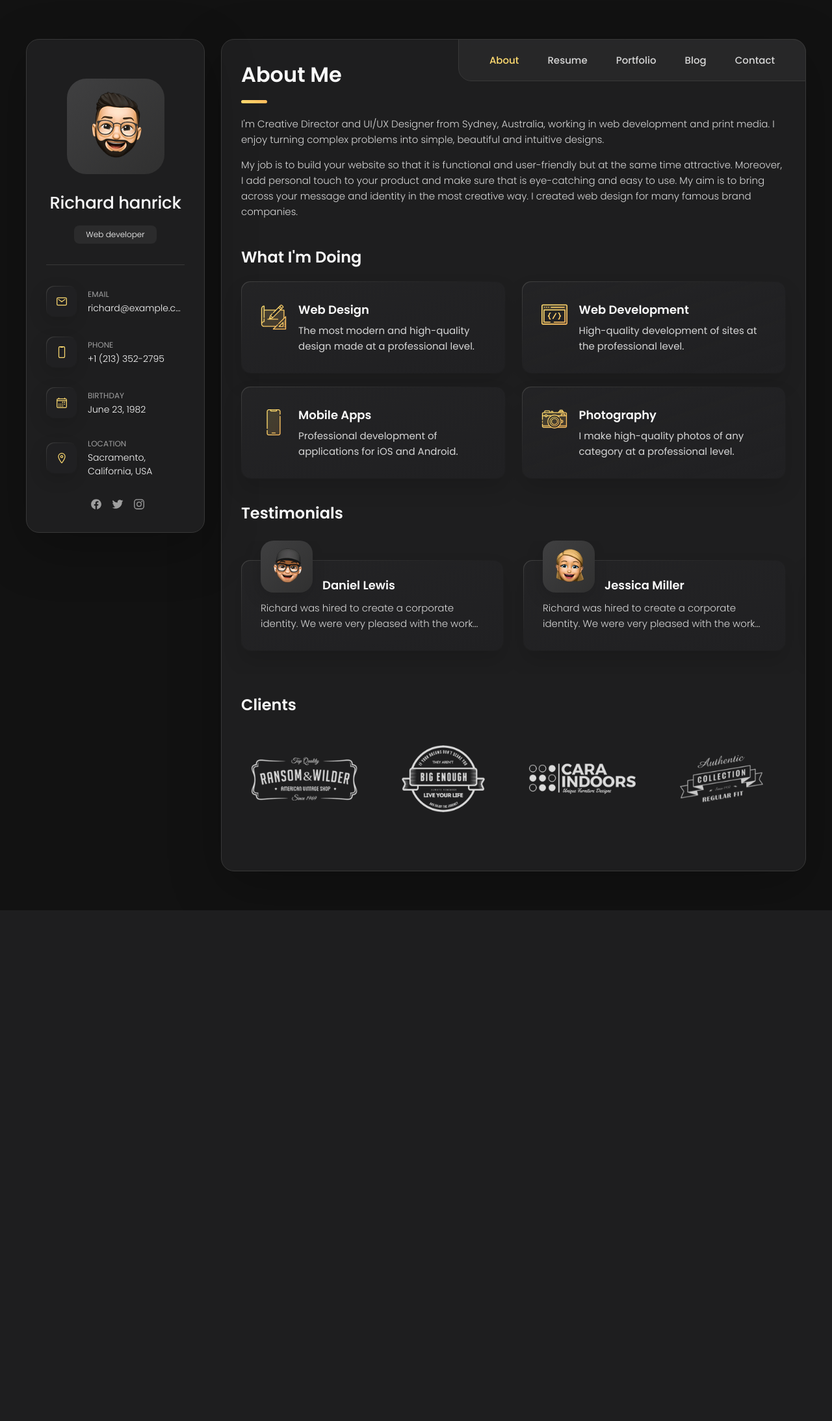
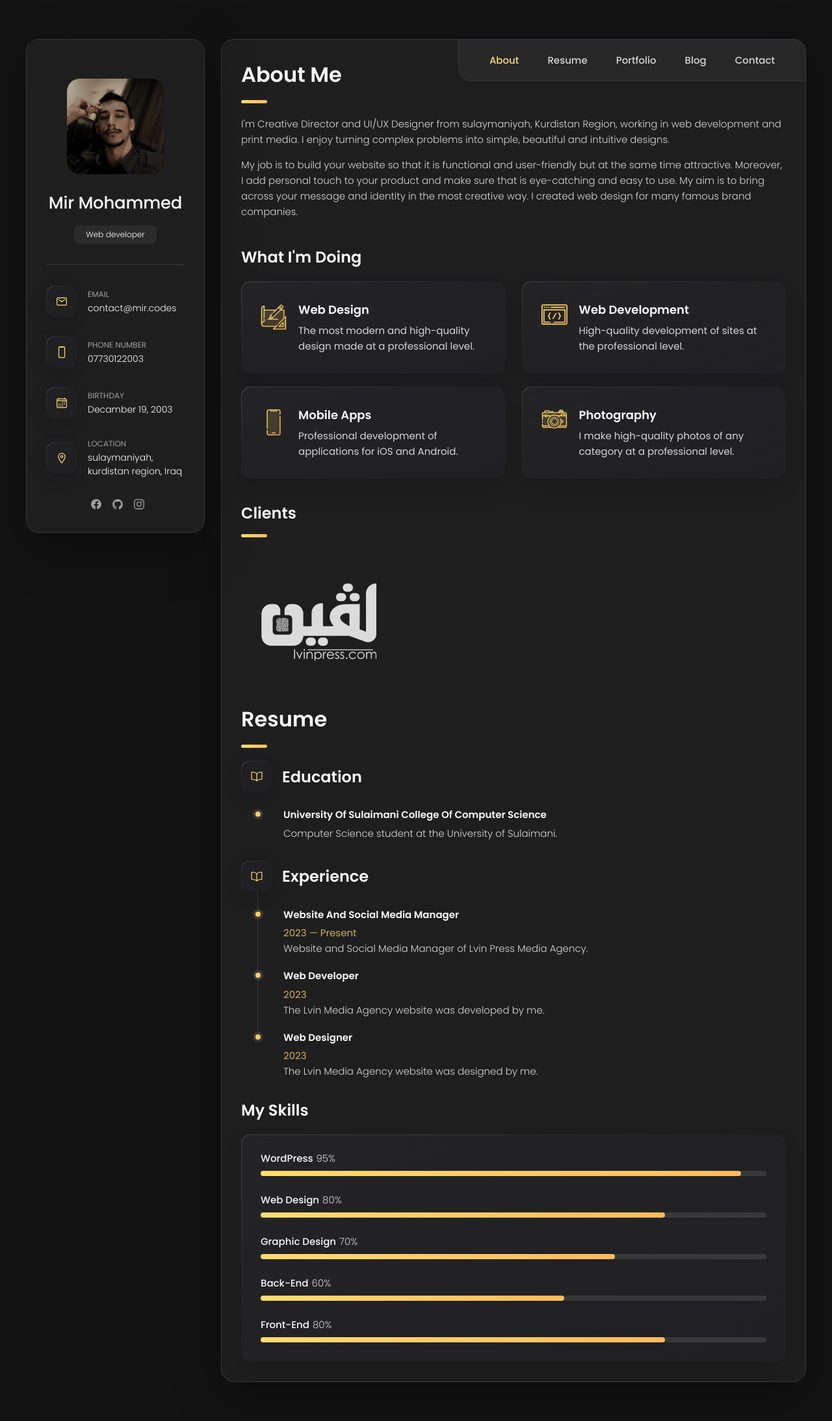
Before and after one commit to meer404/my-Portfolio, a PHP site: page / in a window 1280 px wide. Shown: the whole page at 65% size. Before the commit the page ends 1401 px from the top, so only its background shows below. Run offline with PHP 8.4, Linux system fonts and the light colour scheme.

Commit message:
fix all to me

```diff
--- a/assets/css/style.css
+++ b/assets/css/style.css
@@ -507,7 +507,6 @@ main {
 .about-text p { margin-bottom: 15px; }
 
 
-
 /**
  * #service
  */
--- a/index.html
+++ b/index.html
@@ -5,12 +5,13 @@
   <meta charset="UTF-8">
   <meta http-equiv="X-UA-Compatible" content="IE=edge">
   <meta name="viewport" content="width=device-width, initial-scale=1.0">
-  <title>vCard - Personal Portfolio</title>
+  <title>Mir Codes</title>
 
   <!--
     - favicon
   -->
-  <link rel="shortcut icon" href="./assets/images/logo.ico" type="image/x-icon">
+  <link rel="icon" type="image/png" sizes="32x32" href="assets/images/logo.png">
+  <link rel="shortcut icon" href="assets/images/logo.png" type="image/png">
 
   <!--
     - custom css link
@@ -42,11 +43,11 @@
       <div class="sidebar-info">
 
         <figure class="avatar-box">
-          <img src="./assets/images/my-avatar.png" alt="Richard hanrick" width="80">
+          <img src="./assets/images/me2.png" alt="Richard hanrick" width="80"style="border-radius: 20px;">
         </figure>
 
         <div class="info-content">
-          <h1 class="name" title="Richard hanrick">Richard hanrick</h1>
+          <h1 class="name" title="Richard hanrick">Mir Mohammed</h1>
 
           <p class="title">Web developer</p>
         </div>
@@ -74,7 +75,7 @@
             <div class="contact-info">
               <p class="contact-title">Email</p>
 
-              <a href="mailto:richard@example.com" class="contact-link">richard@example.com</a>
+              <a href="mailto:richard@example.com" class="contact-link">contact@mir.codes</a>
             </div>
 
           </li>
@@ -86,9 +87,9 @@
             </div>
 
             <div class="contact-info">
-              <p class="contact-title">Phone</p>
+              <p class="contact-title">Phone Number</p>
 
-              <a href="tel:+12133522795" class="contact-link">+1 (213) 352-2795</a>
+              <a href="tel:+12133522795" class="contact-link">07730122003</a>
             </div>
 
           </li>
@@ -102,7 +103,7 @@
             <div class="contact-info">
               <p class="contact-title">Birthday</p>
 
-              <time datetime="1982-06-23">June 23, 1982</time>
+              <time datetime="1982-06-23">Decamber 19, 2003</time>
             </div>
 
           </li>
@@ -116,7 +117,7 @@
             <div class="contact-info">
               <p class="contact-title">Location</p>
 
-              <address>Sacramento, California, USA</address>
+              <address>sulaymaniyah, kurdistan region, Iraq</address>
             </div>
 
           </li>
@@ -128,19 +129,19 @@
         <ul class="social-list">
 
           <li class="social-item">
-            <a href="#" class="social-link">
+            <a href="https://www.facebook.com/mir.mohammed.33449" target="_blank" class="social-link">
               <ion-icon name="logo-facebook"></ion-icon>
             </a>
           </li>
 
           <li class="social-item">
-            <a href="#" class="social-link">
-              <ion-icon name="logo-twitter"></ion-icon>
+            <a href="https://github.com/meer404" target="_blank" class="social-link">
+              <ion-icon name="logo-github"></ion-icon>
             </a>
           </li>
 
           <li class="social-item">
-            <a href="#" class="social-link">
+            <a href="https://www.instagram.com/mmeera.0/" target="_blank" class="social-link">
               <ion-icon name="logo-instagram"></ion-icon>
             </a>
           </li>
@@ -209,7 +210,7 @@
 
         <section class="about-text">
           <p>
-            I'm Creative Director and UI/UX Designer from Sydney, Australia, working in web development and print media.
+            I'm Creative Director and UI/UX Designer from sulaymaniyah, Kurdistan Region, working in web development and print media.
             I enjoy
             turning complex problems into simple, beautiful and intuitive designs.
           </p>
@@ -304,107 +305,7 @@
         </section>
 
 
-        <!--
-          - testimonials
-        -->
 
-        <section class="testimonials">
-
-          <h3 class="h3 testimonials-title">Testimonials</h3>
-
-          <ul class="testimonials-list has-scrollbar">
-
-            <li class="testimonials-item">
-              <div class="content-card" data-testimonials-item>
-
-                <figure class="testimonials-avatar-box">
-                  <img src="./assets/images/avatar-1.png" alt="Daniel lewis" width="60" data-testimonials-avatar>
-                </figure>
-
-                <h4 class="h4 testimonials-item-title" data-testimonials-title>Daniel lewis</h4>
-
-                <div class="testimonials-text" data-testimonials-text>
-                  <p>
-                    Richard was hired to create a corporate identity. We were very pleased with the work done. She has a
-                    lot of experience
-                    and is very concerned about the needs of client. Lorem ipsum dolor sit amet, ullamcous cididt
-                    consectetur adipiscing
-                    elit, seds do et eiusmod tempor incididunt ut laborels dolore magnarels alia.
-                  </p>
-                </div>
-
-              </div>
-            </li>
-
-            <li class="testimonials-item">
-              <div class="content-card" data-testimonials-item>
-
-                <figure class="testimonials-avatar-box">
-                  <img src="./assets/images/avatar-2.png" alt="Jessica miller" width="60" data-testimonials-avatar>
-                </figure>
-
-                <h4 class="h4 testimonials-item-title" data-testimonials-title>Jessica miller</h4>
-
-                <div class="testimonials-text" data-testimonials-text>
-                  <p>
-                    Richard was hired to create a corporate identity. We were very pleased with the work done. She has a
-                    lot of experience
-                    and is very concerned about the needs of client. Lorem ipsum dolor sit amet, ullamcous cididt
-                    consectetur adipiscing
-                    elit, seds do et eiusmod tempor incididunt ut laborels dolore magnarels alia.
-                  </p>
-                </div>
-
-              </div>
-            </li>
-
-            <li class="testimonials-item">
-              <div class="content-card" data-testimonials-item>
-
-                <figure class="testimonials-avatar-box">
-                  <img src="./assets/images/avatar-3.png" alt="Emily evans" width="60" data-testimonials-avatar>
-                </figure>
-
-                <h4 class="h4 testimonials-item-title" data-testimonials-title>Emily evans</h4>
-
-                <div class="testimonials-text" data-testimonials-text>
-                  <p>
-                    Richard was hired to create a corporate identity. We were very pleased with the work done. She has a
-                    lot of experience
-                    and is very concerned about the needs of client. Lorem ipsum dolor sit amet, ullamcous cididt
-                    consectetur adipiscing
-                    elit, seds do et eiusmod tempor incididunt ut laborels dolore magnarels alia.
-                  </p>
-                </div>
-
-              </div>
-            </li>
-
-            <li class="testimonials-item">
-              <div class="content-card" data-testimonials-item>
-
-                <figure class="testimonials-avatar-box">
-                  <img src="./assets/images/avatar-4.png" alt="Henry william" width="60" data-testimonials-avatar>
-                </figure>
-
-                <h4 class="h4 testimonials-item-title" data-testimonials-title>Henry william</h4>
-
-                <div class="testimonials-text" data-testimonials-text>
-                  <p>
-                    Richard was hired to create a corporate identity. We were very pleased with the work done. She has a
-                    lot of experience
-                    and is very concerned about the needs of client. Lorem ipsum dolor sit amet, ullamcous cididt
-                    consectetur adipiscing
-                    elit, seds do et eiusmod tempor incididunt ut laborels dolore magnarels alia.
-                  </p>
-                </div>
-
-              </div>
-            </li>
-
-          </ul>
-
-        </section>
 
 
         <!--
@@ -429,27 +330,18 @@
               <img src="./assets/images/icon-quote.svg" alt="quote icon">
             </div>
 
-            <div class="modal-content">
 
-              <h4 class="h3 modal-title" data-modal-title>Daniel lewis</h4>
-
-              <time datetime="2021-06-14">14 June, 2021</time>
-
-              <div data-modal-text>
-                <p>
-                  Richard was hired to create a corporate identity. We were very pleased with the work done. She has a
-                  lot of experience
-                  and is very concerned about the needs of client. Lorem ipsum dolor sit amet, ullamcous cididt
-                  consectetur adipiscing
-                  elit, seds do et eiusmod tempor incididunt ut laborels dolore magnarels alia.
-                </p>
-              </div>
-
-            </div>
 
           </section>
 
         </div>
+
+
+        <!--
+          - testimonials modal
+        -->
+
+
 
 
         <!--
@@ -458,62 +350,26 @@
 
         <section class="clients">
 
-          <h3 class="h3 clients-title">Clients</h3>
+
+          <h3 class="h3 article-title">Clients</h3>
 
           <ul class="clients-list has-scrollbar">
 
             <li class="clients-item">
-              <a href="#">
-                <img src="./assets/images/logo-1-color.png" alt="client logo">
+              <a href="https://lvinpress.com/" target="_blank" class="clients-link">
+                <img src="./assets/images/lvin-logo.png" alt="client logo">
               </a>
             </li>
 
-            <li class="clients-item">
-              <a href="#">
-                <img src="./assets/images/logo-2-color.png" alt="client logo">
-              </a>
-            </li>
-
-            <li class="clients-item">
-              <a href="#">
-                <img src="./assets/images/logo-3-color.png" alt="client logo">
-              </a>
-            </li>
-
-            <li class="clients-item">
-              <a href="#">
-                <img src="./assets/images/logo-4-color.png" alt="client logo">
-              </a>
-            </li>
-
-            <li class="clients-item">
-              <a href="#">
-                <img src="./assets/images/logo-5-color.png" alt="client logo">
-              </a>
-            </li>
-
-            <li class="clients-item">
-              <a href="#">
-                <img src="./assets/images/logo-6-color.png" alt="client logo">
-              </a>
-            </li>
 
           </ul>
 
         </section>
 
-      </article>
-
-
-
-
-
-      <!--
+         <!--
         - #RESUME
       -->
-
-      <article class="resume" data-page="resume">
-
+       <section>
         <header>
           <h2 class="h2 article-title">Resume</h2>
         </header>
@@ -532,48 +388,22 @@
 
             <li class="timeline-item">
 
-              <h4 class="h4 timeline-item-title">University school of the arts</h4>
+              <h4 class="h4 timeline-item-title">university of sulaimani college of computer science</h4>
 
-              <span>2007 — 2008</span>
+
 
               <p class="timeline-text">
-                Nemo enims ipsam voluptatem, blanditiis praesentium voluptum delenit atque corrupti, quos dolores et
-                quas molestias
-                exceptur.
+                Computer Science student at the University of Sulaimani.
               </p>
 
             </li>
 
-            <li class="timeline-item">
 
-              <h4 class="h4 timeline-item-title">New york academy of art</h4>
-
-              <span>2006 — 2007</span>
-
-              <p class="timeline-text">
-                Ratione voluptatem sequi nesciunt, facere quisquams facere menda ossimus, omnis voluptas assumenda est
-                omnis..
-              </p>
-
-            </li>
-
-            <li class="timeline-item">
-
-              <h4 class="h4 timeline-item-title">High school of art and design</h4>
-
-              <span>2002 — 2004</span>
-
-              <p class="timeline-text">
-                Duis aute irure dolor in reprehenderit in voluptate, quila voluptas mag odit aut fugit, sed consequuntur
-                magni dolores
-                eos.
-              </p>
-
-            </li>
 
           </ol>
 
         </section>
+
 
         <section class="timeline">
 
@@ -589,28 +419,24 @@
 
             <li class="timeline-item">
 
-              <h4 class="h4 timeline-item-title">Creative director</h4>
+              <h4 class="h4 timeline-item-title">Website and Social Media Manager</h4>
 
-              <span>2015 — Present</span>
+              <span>2023 — Present</span>
 
               <p class="timeline-text">
-                Nemo enim ipsam voluptatem blanditiis praesentium voluptum delenit atque corrupti, quos dolores et qvuas
-                molestias
-                exceptur.
+               Website and Social Media Manager of Lvin Press Media Agency.
               </p>
 
             </li>
 
             <li class="timeline-item">
 
-              <h4 class="h4 timeline-item-title">Art director</h4>
+              <h4 class="h4 timeline-item-title">Web developer</h4>
 
-              <span>2013 — 2015</span>
+              <span>2023</span>
 
               <p class="timeline-text">
-                Nemo enims ipsam voluptatem, blanditiis praesentium voluptum delenit atque corrupti, quos dolores et
-                quas molestias
-                exceptur.
+                The Lvin Media Agency website was developed by me.
               </p>
 
             </li>
@@ -619,12 +445,10 @@
 
               <h4 class="h4 timeline-item-title">Web designer</h4>
 
-              <span>2010 — 2013</span>
+              <span>2023</span>
 
               <p class="timeline-text">
-                Nemo enims ipsam voluptatem, blanditiis praesentium voluptum delenit atque corrupti, quos dolores et
-                quas molestias
-                exceptur.
+                The Lvin Media Agency website was designed by me.
               </p>
 
             </li>
@@ -638,6 +462,19 @@
           <h3 class="h3 skills-title">My skills</h3>
 
           <ul class="skills-list content-card">
+
+            <li class="skills-item">
+
+              <div class="title-wrapper">
+                <h5 class="h5">WordPress</h5>
+                <data value="95">95%</data>
+              </div>
+
+              <div class="skill-progress-bg">
+                <div class="skill-progress-fill" style="width: 95%;"></div>
+              </div>
+
+            </li>
 
             <li class="skills-item">
 
@@ -668,12 +505,152 @@
             <li class="skills-item">
 
               <div class="title-wrapper">
-                <h5 class="h5">Branding</h5>
-                <data value="90">90%</data>
+                <h5 class="h5">Back-end</h5>
+                <data value="60">60%</data>
               </div>
 
               <div class="skill-progress-bg">
-                <div class="skill-progress-fill" style="width: 90%;"></div>
+                <div class="skill-progress-fill" style="width: 60%;"></div>
+              </div>
+
+            </li>
+            <li class="skills-item">
+
+              <div class="title-wrapper">
+                <h5 class="h5">Front-end</h5>
+                <data value="80">80%</data>
+              </div>
+
+              <div class="skill-progress-bg">
+                <div class="skill-progress-fill" style="width: 80%;"></div>
+              </div>
+
+            </li>
+
+
+
+          </ul>
+
+        </section>
+        </section>
+
+      </article>
+
+
+
+
+
+
+
+
+      <!--
+        - #RESUME on link click
+        - the resume section will be shown
+      -->
+
+      <article class="resume" data-page="resume">
+
+        <header>
+          <h2 class="h2 article-title">Resume</h2>
+        </header>
+
+        <section class="timeline">
+
+          <div class="title-wrapper">
+            <div class="icon-box">
+              <ion-icon name="book-outline"></ion-icon>
+            </div>
+
+            <h3 class="h3">Education</h3>
+          </div>
+
+          <ol class="timeline-list">
+
+            <li class="timeline-item">
+
+              <h4 class="h4 timeline-item-title">university of sulaimani college of computer science</h4>
+
+
+
+              <p class="timeline-text">
+                Computer Science student at the University of Sulaimani.
+              </p>
+
+            </li>
+
+
+
+          </ol>
+
+        </section>
+
+        <section class="timeline">
+
+          <div class="title-wrapper">
+            <div class="icon-box">
+              <ion-icon name="book-outline"></ion-icon>
+            </div>
+
+            <h3 class="h3">Experience</h3>
+          </div>
+
+          <ol class="timeline-list">
+
+            <li class="timeline-item">
+
+              <h4 class="h4 timeline-item-title">Website and Social Media Manager</h4>
+
+              <span>2023 — Present</span>
+
+              <p class="timeline-text">
+               Website and Social Media Manager of Lvin Press Media Agency.
+              </p>
+
+            </li>
+
+            <li class="timeline-item">
+
+              <h4 class="h4 timeline-item-title">Web developer</h4>
+
+              <span>2023</span>
+
+              <p class="timeline-text">
+                The Lvin Media Agency website was developed by me.
+              </p>
+
+            </li>
+
+            <li class="timeline-item">
+
+              <h4 class="h4 timeline-item-title">Web designer</h4>
+
+              <span>2023</span>
+
+              <p class="timeline-text">
+                The Lvin Media Agency website was designed by me.
+              </p>
+
+            </li>
+
+          </ol>
+
+        </section>
+
+        <section class="skill">
+
+          <h3 class="h3 skills-title">My skills</h3>
+
+          <ul class="skills-list content-card">
+
+            <li class="skills-item">
+
+              <div class="title-wrapper">
+                <h5 class="h5">WordPress</h5>
+                <data value="95">95%</data>
+              </div>
+
+              <div class="skill-progress-bg">
+                <div class="skill-progress-fill" style="width: 95%;"></div>
               </div>
 
             </li>
@@ -681,15 +658,55 @@
             <li class="skills-item">
 
               <div class="title-wrapper">
-                <h5 class="h5">WordPress</h5>
-                <data value="50">50%</data>
+                <h5 class="h5">Web design</h5>
+                <data value="80">80%</data>
               </div>
 
               <div class="skill-progress-bg">
-                <div class="skill-progress-fill" style="width: 50%;"></div>
+                <div class="skill-progress-fill" style="width: 80%;"></div>
               </div>
 
             </li>
+
+            <li class="skills-item">
+
+              <div class="title-wrapper">
+                <h5 class="h5">Graphic design</h5>
+                <data value="70">70%</data>
+              </div>
+
+              <div class="skill-progress-bg">
+                <div class="skill-progress-fill" style="width: 70%;"></div>
+              </div>
+
+            </li>
+
+            <li class="skills-item">
+
+              <div class="title-wrapper">
+                <h5 class="h5">Back-end</h5>
+                <data value="60">60%</data>
+              </div>
+
+              <div class="skill-progress-bg">
+                <div class="skill-progress-fill" style="width: 60%;"></div>
+              </div>
+
+            </li>
+            <li class="skills-item">
+
+              <div class="title-wrapper">
+                <h5 class="h5">Front-end</h5>
+                <data value="80">80%</data>
+              </div>
+
+              <div class="skill-progress-bg">
+                <div class="skill-progress-fill" style="width: 80%;"></div>
+              </div>
+
+            </li>
+
+
 
           </ul>
 
```
Also changed, not shown: assets/images/logo.png (added), assets/images/lvin-logo.png (added), assets/images/me.jpg (added), assets/images/me2.png (added).
